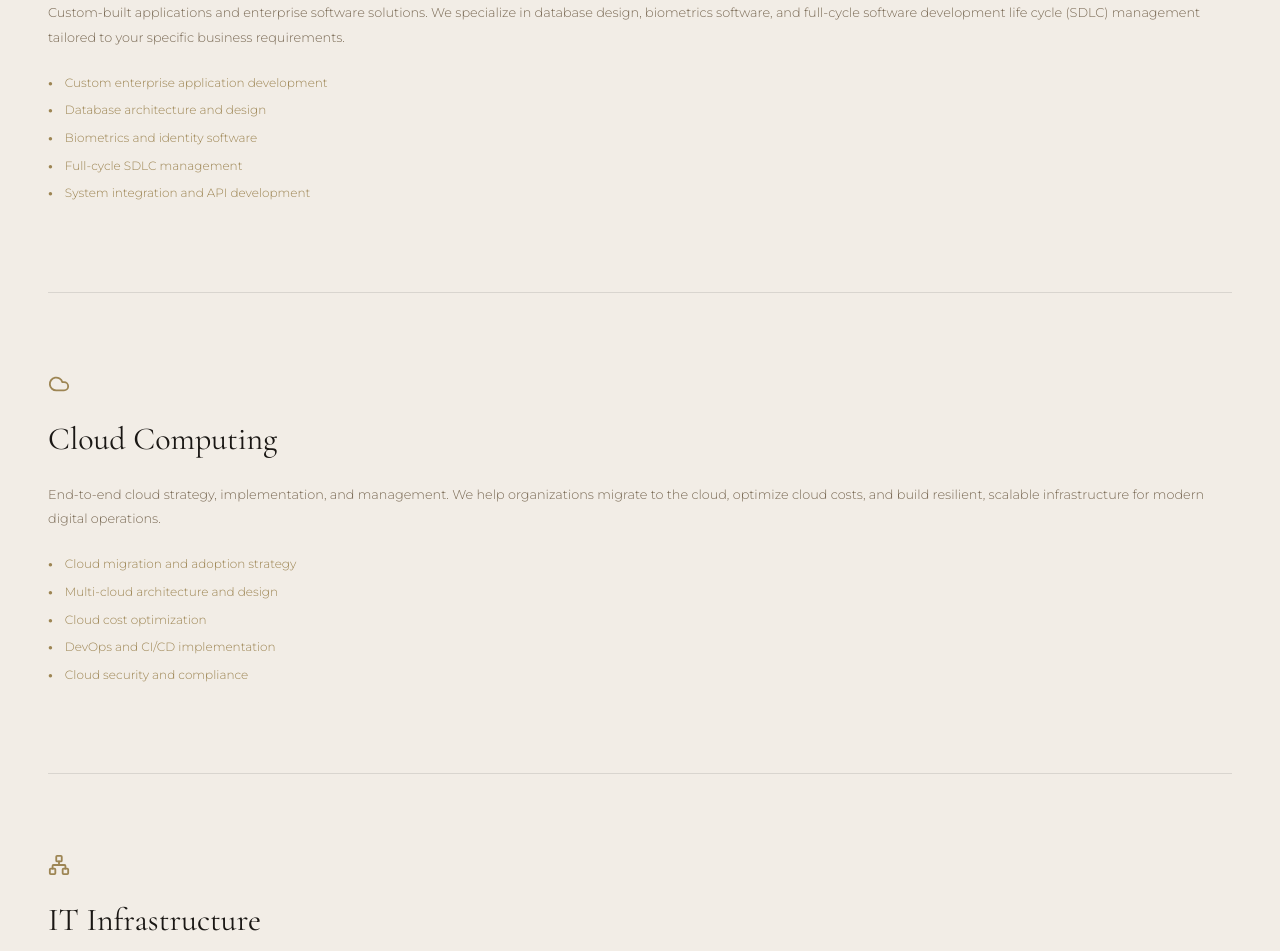
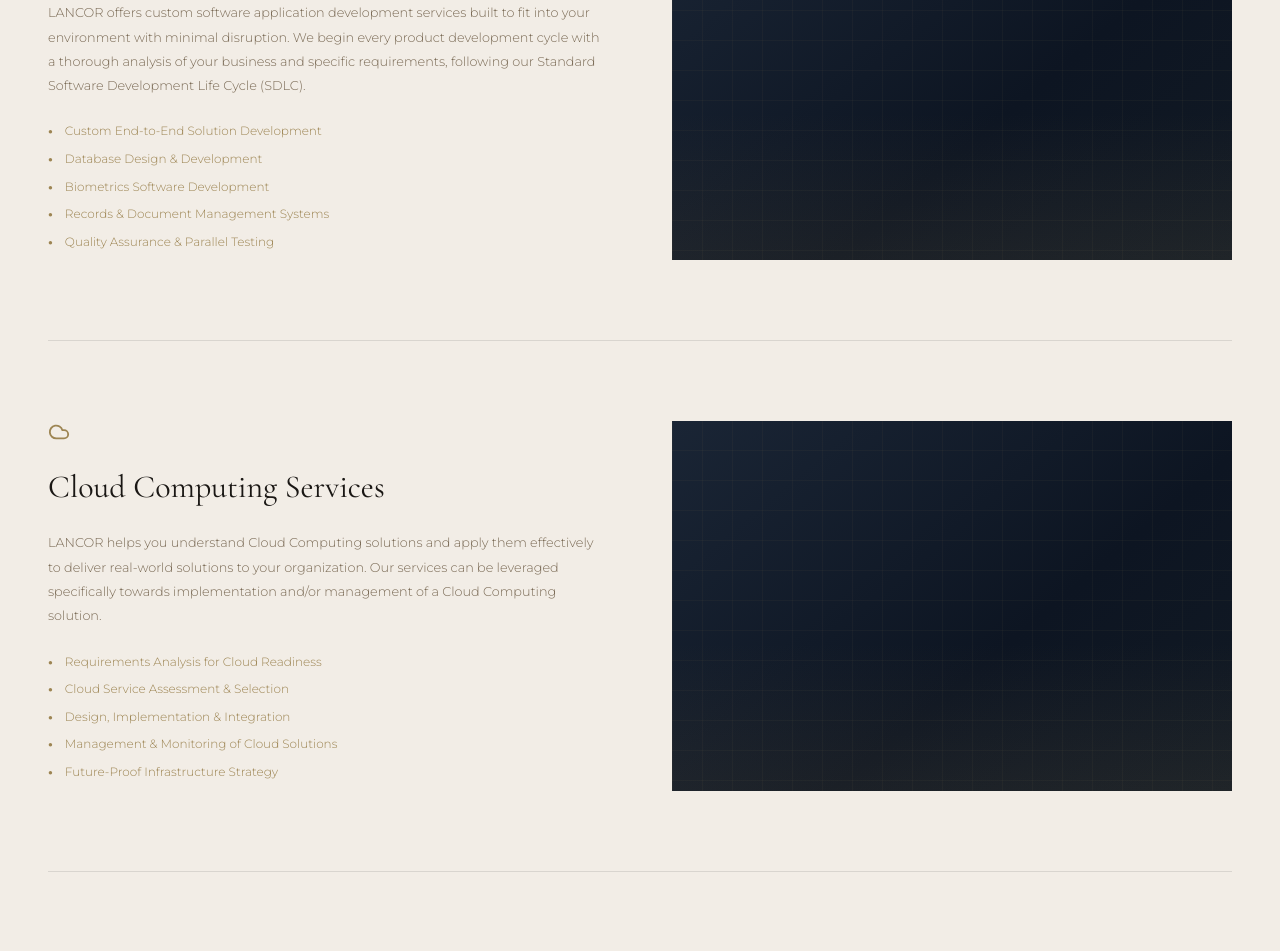
Before and after one commit to CrawlWise/lancor-website, a Next.js app: page /services in a window 1280 px wide. Shown: the part 1820-2771 px from the top of the page. Built offline with nearby package versions, Linux system fonts and the light colour scheme.

Commit message:
refactor: replace inline styles with Tailwind CSS classes in Contact and Services pages for improved consistency and maintainability

```diff
--- a/app/services/page.tsx
+++ b/app/services/page.tsx
@@ -1,8 +1,8 @@
-import { Shield, Briefcase, Code2, Cloud, Network, Building2, GraduationCap, ArrowRight } from "lucide-react";
+import { Shield, ShieldCheck, Briefcase, Code2, Cloud, Network, Building2, GraduationCap, ArrowRight } from "lucide-react";
 
 const serviceDetails = [
   {
-    icon: Shield,
+    icon: ShieldCheck,
     title: "NIN Enrollment Service",
     description: "LANCOR, in partnership with Knowledge Square LLC, offers a convenient and official retail enrollment service for the Nigerian Government's National Identification Number (NIN). We facilitate the registration process for Nigerians residing in the United States, enabling identity verification and access to a broad range of Nigerian government services.",
     bullets: ["Official NIN enrollment for Nigerian nationals in the US", "Secure, confidential processing in partnership with Knowledge Square LLC", "Enables access to Nigerian government services & digital inclusion", "Professional, US-based enrollment center", "Appointment-based scheduling for convenience"],
@@ -11,44 +11,44 @@
   {
     icon: Briefcase,
     title: "Business Consulting Services",
-    description: "We offer a wide range of business solutions including strategic planning, viability analysis, and growth strategies. Our consulting teams work alongside your leadership to identify opportunities, mitigate risks, and build sustainable competitive advantages across industries.",
-    bullets: ["Strategic planning and business analysis", "Viability and feasibility studies", "Growth and market entry strategies", "Organizational design and transformation", "Risk assessment and mitigation"],
+    description: "We offer a wide range of business solutions including business opportunities and risk management, to meet the needs of clients in a professional and procedural manner Services are provided for supporting investment decisions to maximize returns or minimize risks",
+    bullets: ["Strategic planning and Business Planning", "Sales and Marketing Model Development", "Viability Analysis & Growth Strategy", "Infrastructure Requirement Analysis", "Implementation Strategy & Process Management"],
     image: true,
   },
   {
     icon: Code2,
-    title: "Software Development",
-    description: "Custom-built applications and enterprise software solutions. We specialize in database design, biometrics software, and full-cycle software development life cycle (SDLC) management tailored to your specific business requirements.",
-    bullets: ["Custom enterprise application development", "Database architecture and design", "Biometrics and identity software", "Full-cycle SDLC management", "System integration and API development"],
-    image: false,
+    title: "Software Application Development",
+    description: "LANCOR offers custom software application development services built to fit into your environment with minimal disruption. We begin every product development cycle with a thorough analysis of your business and specific requirements, following our Standard Software Development Life Cycle (SDLC).",
+    bullets: ["Custom End-to-End Solution Development", "Database Design & Development", "Biometrics Software Development", "Records & Document Management Systems", "Quality Assurance & Parallel Testing"],
+    image: true,
   },
   {
     icon: Cloud,
-    title: "Cloud Computing",
-    description: "End-to-end cloud strategy, implementation, and management. We help organizations migrate to the cloud, optimize cloud costs, and build resilient, scalable infrastructure for modern digital operations.",
-    bullets: ["Cloud migration and adoption strategy", "Multi-cloud architecture and design", "Cloud cost optimization", "DevOps and CI/CD implementation", "Cloud security and compliance"],
-    image: false,
+    title: "Cloud Computing Services",
+    description: "LANCOR helps you understand Cloud Computing solutions and apply them effectively to deliver real-world solutions to your organization. Our services can be leveraged specifically towards implementation and/or management of a Cloud Computing solution.",
+    bullets: ["Requirements Analysis for Cloud Readiness", "Cloud Service Assessment & Selection", "Design, Implementation & Integration", "Management & Monitoring of Cloud Solutions", "Future-Proof Infrastructure Strategy"],
+    image: true,
   },
   {
     icon: Network,
-    title: "IT Infrastructure",
-    description: "Comprehensive data center design, network engineering, and infrastructure consulting services. We help organizations build and maintain robust, future-ready technology foundations.",
-    bullets: ["Data center design and management", "Network engineering and optimization", "Multi-vendor integration", "Infrastructure assessment and roadmapping", "Disaster recovery planning"],
-    image: false,
+    title: "IT Infrastructure Services",
+    description: "Our Infrastructure Consulting team consists of professional consultants with every member having a minimum of 10 years of experience. We support companies in all stages of challenging IT projects, helping them plan and optimize infrastructure with lasting effect.",
+    bullets: ["Data Centre & Infrastructure Architecture", "Network Design & Multi-Vendor Integration","Virtualization (Xen, VMWare, HyperV, OVM)", "Network Audit & Performance Optimization", "Turn-key Installation & Commissioning"],
+    image: true,
   },
   {
     icon: Building2,
-    title: "Government IT",
-    description: "Specialized IT consulting for government agencies. We provide process reengineering, shared services implementation, and digital transformation roadmaps aligned with government mandates and citizen service goals.",
-    bullets: ["Process reengineering for public sector", "Shared services design and implementation", "Operational assessment and improvement", "Digital transformation roadmaps", "Compliance and policy alignment"],
-    image: false,
+    title: "Government IT Solutions",
+    description: "LANCOR helps government clients improve existing processes and implement new ones. As a prime contractor, we have the depth of resources and range of experience needed to help build business cases for change and lead all aspects of agency process re-engineering.",
+    bullets: ["Operational Assessment & Process Improvement", "Organizational Assessment & Design", "Transformation Roadmaps", "Shared Services Capability Design", "Performance & Quality Metrics Implementation"],
+    image: true,
   },
   {
     icon: GraduationCap,
-    title: "Manpower Development",
-    description: "Comprehensive training and development programs to build high-performing technology teams. From IT management to information security, we equip professionals with the skills they need to deliver results.",
-    bullets: ["IT management training programs", "Information security certifications", "Project management coaching", "Performance development programs", "Leadership and organizational training"],
-    image: false,
+    title: "Manpower Development Services",
+    description: "LANCOR's training program is uniquely positioned to prepare organizations and individuals with strategic and tactical responsibilities. Our trainers help organizations expand their purview of business and industry without abandoning core IT responsibilities.",
+    bullets: ["IT Management & Frameworks Training", "Project Management Certification Prep", "Information Security Management", "Performance Coaching & Strategy Sessions", "HR, Entrepreneurship & Conflict Resolution"],
+    image: true,
   },
 ];
 
@@ -56,30 +56,30 @@
   return (
     <>
       {/* HERO */}
-      <section style={{ background: "#0e0d0c", paddingTop: 64, minHeight: 360, display: "flex", alignItems: "flex-end", position: "relative" }}>
-        <div style={{ position: "absolute", inset: 0, background: "linear-gradient(to bottom, #0a0f15 0%, #101820 60%, #0e0d0c 100%)" }} />
-        <div style={{ position: "relative", zIndex: 2, maxWidth: 1200, width: "100%", margin: "0 auto", padding: "5rem 3rem 4rem" }}>
-          <p style={{ fontFamily: "Montserrat, sans-serif", fontSize: "0.65rem", letterSpacing: "0.2em", color: "#9d8553", textTransform: "uppercase", marginBottom: "1rem" }}>OUR CAPABILITIES</p>
-          <h1 style={{ fontFamily: "Cormorant Garamond, serif", fontSize: "clamp(2.5rem, 6vw, 4.5rem)", fontWeight: 400, color: "white", lineHeight: 1.05, marginBottom: "1.5rem" }}>
-            <em style={{ fontStyle: "italic", color: "#9d8553" }}>Services</em> Portfolio
+      <section className="bg-[#0e0d0c] pt-16 min-h-[360px] flex items-end relative">
+        <div className="absolute inset-0 bg-[linear-gradient(to_bottom,#0a0f15_0%,#101820_60%,#0e0d0c_100%)]" />
+        <div className="relative z-[2] max-w-[1200px] w-full mx-auto px-[3rem] pt-[5rem] pb-[4rem]">
+          <p className="font-montserrat text-[0.65rem] tracking-[0.2em] text-[#9d8553] uppercase mb-4">OUR CAPABILITIES</p>
+          <h1 className="font-cormorant text-[clamp(2.5rem,6vw,4.5rem)] font-normal text-white leading-[1.05] mb-6">
+            <em className="italic text-[#9d8553]">Services</em> Portfolio
           </h1>
-          <p style={{ fontFamily: "Montserrat, sans-serif", fontSize: "0.82rem", color: "rgba(255,255,255,0.6)", maxWidth: 640, lineHeight: 1.85 }}>
+          <p className="font-montserrat text-[0.82rem] text-[rgba(255,255,255,0.6)] max-w-[640px] leading-[1.85]">
             Comprehensive technology solutions spanning software development, cloud computing, infrastructure, government IT, strategic business consulting — and NIN enrollment services for Nigerians.
           </p>
         </div>
       </section>
 
       {/* PROCESS BAND */}
-      <section style={{ background: "#9d8553", padding: "2.5rem 3rem" }}>
-        <div style={{ maxWidth: 1200, margin: "0 auto", display: "flex", alignItems: "center", justifyContent: "space-between", flexWrap: "wrap", gap: "1rem" }}>
-          <h3 style={{ fontFamily: "Cormorant Garamond, serif", fontSize: "1.6rem", fontWeight: 400, color: "#1a1714" }}>
-            Business Process <em style={{ fontStyle: "italic" }}>Reengineering</em>
+      <section className="bg-[#9d8553] py-[2.5rem] px-[3rem]">
+        <div className="max-w-[1200px] mx-auto flex items-center justify-between flex-wrap gap-4">
+          <h3 className="font-cormorant text-[1.6rem] font-normal text-[#1a1714]">
+            Business Process <em className="italic">Reengineering</em>
           </h3>
-          <div style={{ display: "flex", gap: "2rem" }}>
+          <div className="flex gap-8">
             {["Analysis", "Design", "Development", "Implementation", "Evaluation"].map((step, i) => (
-              <div key={step} style={{ display: "flex", alignItems: "center", gap: "0.5rem" }}>
-                <span style={{ fontFamily: "Montserrat, sans-serif", fontSize: "0.6rem", color: "rgba(0,0,0,0.5)", fontWeight: 500 }}>0{i + 1}</span>
-                <span style={{ fontFamily: "Montserrat, sans-serif", fontSize: "0.72rem", color: "#1a1714", fontWeight: 500 }}>{step}</span>
+              <div key={step} className="flex items-center gap-2">
+                <span className="font-montserrat text-[0.6rem] text-[rgba(0,0,0,0.5)] font-medium">0{i + 1}</span>
+                <span className="font-montserrat text-[0.72rem] text-[#1a1714] font-medium">{step}</span>
               </div>
             ))}
           </div>
@@ -87,28 +87,31 @@
       </section>
 
       {/* SERVICE LISTINGS */}
-      <section style={{ background: "#f2ede6", padding: "6rem 3rem" }}>
-        <div style={{ maxWidth: 1200, margin: "0 auto", display: "flex", flexDirection: "column", gap: "5rem" }}>
+      <section className="bg-[#f2ede6] py-[6rem] px-[3rem]">
+        <div className="max-w-[1200px] mx-auto flex flex-col gap-[5rem]">
           {serviceDetails.map((svc, i) => {
             const Icon = svc.icon;
             return (
-              <div key={i} style={{ display: "grid", gridTemplateColumns: svc.image ? "1fr 1fr" : "1fr", gap: "4rem", paddingBottom: "5rem", borderBottom: i < serviceDetails.length - 1 ? "1px solid rgba(0,0,0,0.1)" : "none" }}>
+              <div
+                key={i}
+                className={`grid ${svc.image ? "grid-cols-2" : "grid-cols-1"} gap-16 pb-[5rem] ${i < serviceDetails.length - 1 ? "border-b border-[rgba(0,0,0,0.1)]" : ""}`}
+              >
                 <div>
-                  <Icon size={22} color="#9d8553" style={{ marginBottom: "1.25rem" }} />
-                  <h2 style={{ fontFamily: "Cormorant Garamond, serif", fontSize: "2rem", fontWeight: 400, color: "#1a1714", marginBottom: "1.25rem" }}>{svc.title}</h2>
-                  <p style={{ fontFamily: "Montserrat, sans-serif", fontSize: "0.8rem", color: "#7a6a55", lineHeight: 1.9, marginBottom: "1.5rem" }}>{svc.description}</p>
-                  <ul style={{ listStyle: "none" }}>
+                  <Icon size={22} color="#9d8553" className="mb-[1.25rem]" />
+                  <h2 className="font-cormorant text-[2rem] font-normal text-[#1a1714] mb-[1.25rem]">{svc.title}</h2>
+                  <p className="font-montserrat text-[0.8rem] text-[#7a6a55] leading-[1.9] mb-6">{svc.description}</p>
+                  <ul className="list-none">
                     {svc.bullets.map((b) => (
-                      <li key={b} style={{ display: "flex", gap: "0.75rem", alignItems: "flex-start", marginBottom: "0.6rem", fontFamily: "Montserrat, sans-serif", fontSize: "0.75rem", color: "#9d8553" }}>
-                        <span style={{ marginTop: 3, flexShrink: 0, fontSize: "0.5rem" }}>●</span><span>{b}</span>
+                      <li key={b} className="flex gap-3 items-start mb-[0.6rem] font-montserrat text-[0.75rem] text-[#9d8553]">
+                        <span className="mt-[3px] shrink-0 text-[0.5rem]">●</span><span>{b}</span>
                       </li>
                     ))}
                   </ul>
                 </div>
                 {svc.image && (
-                  <div style={{ background: "linear-gradient(140deg, #1a2535 0%, #0d1522 60%, #121a24 100%)", position: "relative", overflow: "hidden", minHeight: 320 }}>
-                    <div style={{ position: "absolute", inset: 0, backgroundImage: "linear-gradient(0deg, rgba(157,133,83,0.06) 1px, transparent 1px), linear-gradient(90deg, rgba(157,133,83,0.06) 1px, transparent 1px)", backgroundSize: "30px 30px" }} />
-                    <div style={{ position: "absolute", bottom: 0, left: 0, right: 0, height: "40%", background: "linear-gradient(to top, rgba(157,133,83,0.1), transparent)" }} />
+                  <div className="bg-[linear-gradient(140deg,#1a2535_0%,#0d1522_60%,#121a24_100%)] relative overflow-hidden min-h-[320px]">
+                    <div className="absolute inset-0 [background-image:linear-gradient(0deg,rgba(157,133,83,0.06)_1px,transparent_1px),linear-gradient(90deg,rgba(157,133,83,0.06)_1px,transparent_1px)] [background-size:30px_30px]" />
+                    <div className="absolute bottom-0 left-0 right-0 h-[40%] bg-[linear-gradient(to_top,rgba(157,133,83,0.1),transparent)]" />
                   </div>
                 )}
               </div>
```
Also changed, not shown: app/contact/page.tsx (+33 -33 lines).
